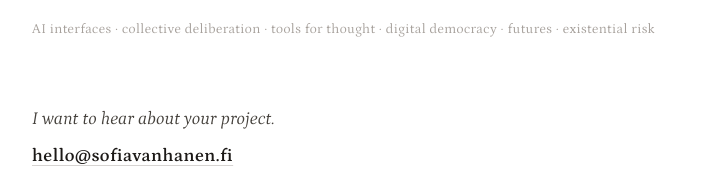
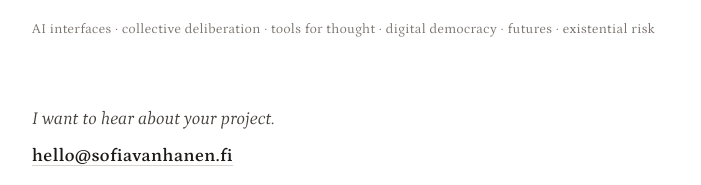
Before and after one commit to sofvanh/sofiavanhanen.fi, a website: page index.html in a window 1280 px wide. Shown: the part 1984-2169 px from the top of the page, 32-733 px from the left. Drawn offline with Linux system fonts and the light colour scheme.

Commit message:
chore: improve text contrast

```diff
--- a/index.html
+++ b/index.html
@@ -243,7 +243,7 @@
           I support projects from first idea to production and beyond, across the full stack from AI/ML backends
           to polished frontend interfaces.
         </p>
-        <p class="text-[0.85rem] tracking-[0.03em] text-stone-400">
+        <p class="text-[0.85rem] tracking-[0.03em] text-stone-500">
           AI interfaces · collective deliberation · tools for thought · digital democracy · futures · existential risk
         </p>
         <p class="mt-12 sm:mt-16 text-lg italic leading-relaxed text-stone-700">
```
